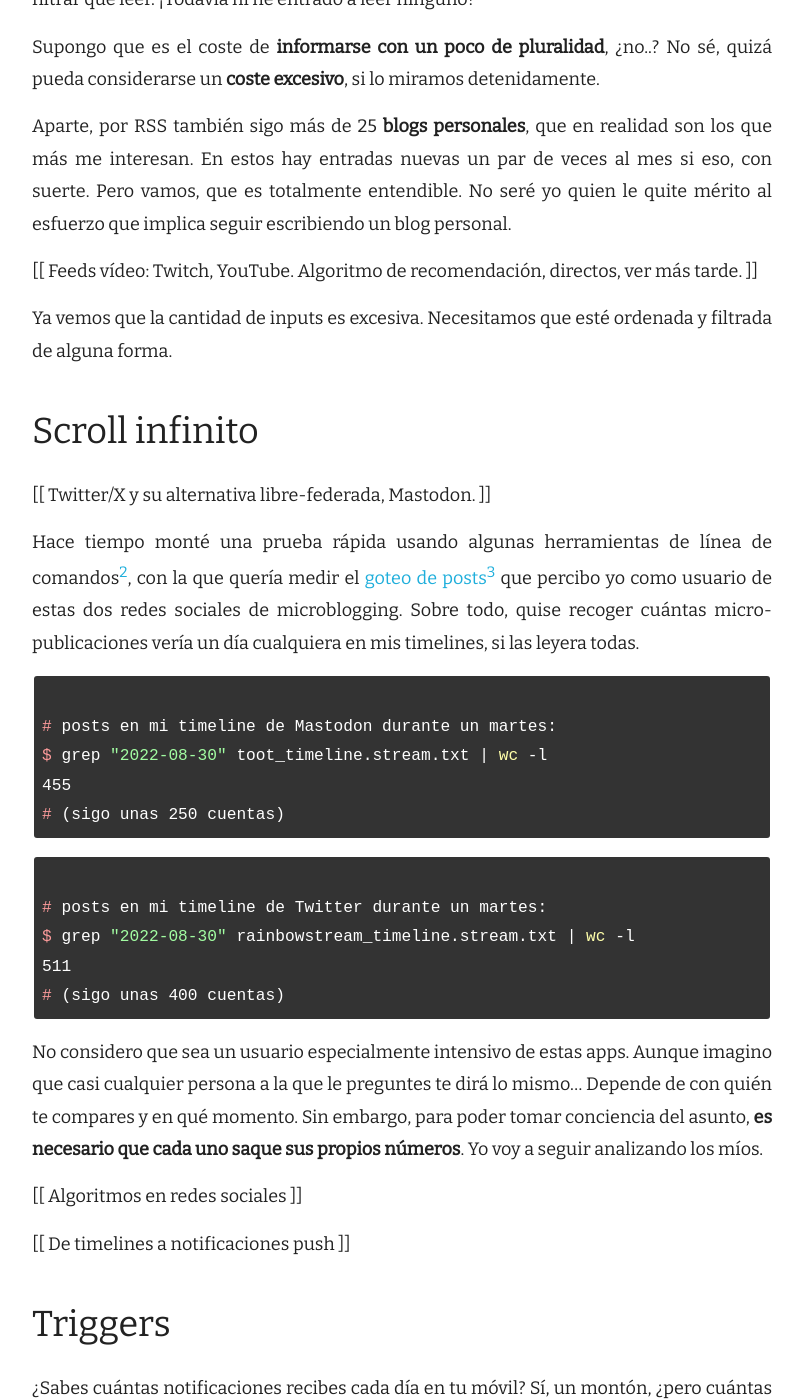
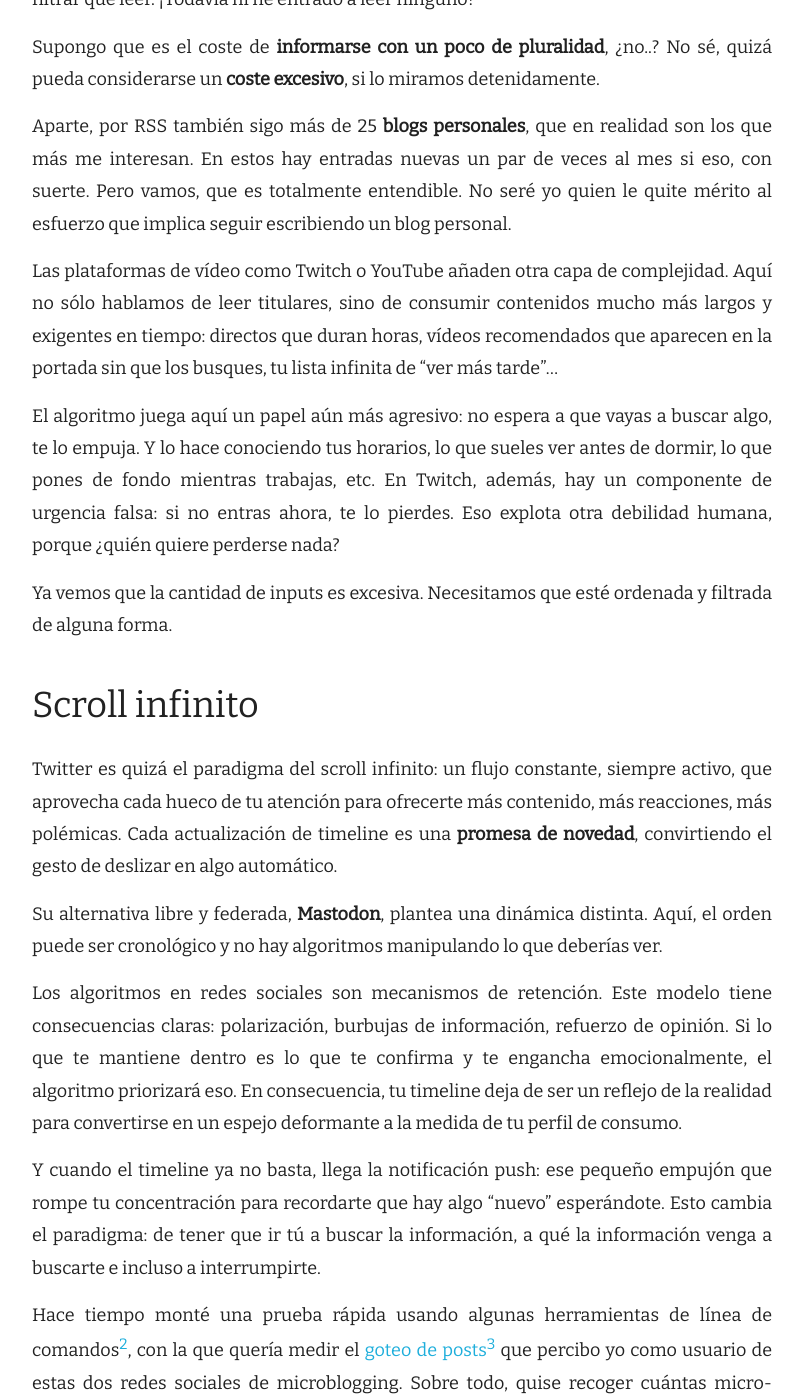
Before and after one commit to jartigag/blog, a Jekyll site: the page built from _posts/2025-08-30-demasiao-feed.md, in a window 1280 px wide and 1400 px high, scrolled down 2957 px. Shown: the whole window, without its empty margins (238-1041 px from the left). Built offline with Jekyll 4.4.1, drawn with Linux system fonts in a browser that asks for light colours; nearby versions of some CDN libraries; some of the changed text lies outside the part shown.

Commit message:
Update 2025-08-30-demasiao-feed.md

```diff
--- a/_posts/2025-08-30-demasiao-feed.md
+++ b/_posts/2025-08-30-demasiao-feed.md
@@ -93,14 +109,31 @@
 Pero vamos, que es totalmente entendible.
 No seré yo quien le quite mérito al esfuerzo que implica seguir escribiendo un blog personal.
 
-[[ Feeds vídeo: Twitch, YouTube. Algoritmo de recomendación, directos, ver más tarde. ]]
+Las plataformas de vídeo como Twitch o YouTube añaden otra capa de complejidad.
+Aquí no sólo hablamos de leer titulares, sino de consumir contenidos mucho más largos y exigentes en tiempo: directos que duran horas, vídeos recomendados que aparecen en la portada sin que los busques, tu lista infinita de "ver más tarde"...
+
+El algoritmo juega aquí un papel aún más agresivo: no espera a que vayas a buscar algo, te lo empuja.
+Y lo hace conociendo tus horarios, lo que sueles ver antes de dormir, lo que pones de fondo mientras trabajas, etc.
+En Twitch, además, hay un componente de urgencia falsa: si no entras ahora, te lo pierdes. Eso explota otra debilidad humana, porque ¿quién quiere perderse nada?
 
 Ya vemos que la cantidad de inputs es excesiva.
 Necesitamos que esté ordenada y filtrada de alguna forma.
 
 ## Scroll infinito
 
-[[ Twitter/X y su alternativa libre-federada, Mastodon. ]]
+Twitter es quizá el paradigma del scroll infinito: un flujo constante, siempre activo, que aprovecha cada hueco de tu atención para ofrecerte más contenido, más reacciones, más polémicas. Cada actualización de timeline es una **promesa de novedad**, convirtiendo el gesto de deslizar en algo automático.
+
+Su alternativa libre y federada, **Mastodon**, plantea una dinámica distinta.
+Aquí, el orden puede ser cronológico y no hay algoritmos manipulando lo que deberías ver.
+
+Los algoritmos en redes sociales son mecanismos de retención.
+Este modelo tiene consecuencias claras: polarización, burbujas de información, refuerzo de opinión.
+Si lo que te mantiene dentro es lo que te confirma y te engancha emocionalmente, el algoritmo priorizará eso.
+En consecuencia, tu timeline deja de ser un reflejo de la realidad para convertirse en un espejo deformante a la medida de tu perfil de consumo.
+
+Y cuando el timeline ya no basta, llega la notificación push:
+ese pequeño empujón que rompe tu concentración para recordarte que hay algo "nuevo" esperándote.
+Esto cambia el paradigma: de tener que ir tú a buscar la información, a qué la información venga a buscarte e incluso a interrumpirte.
 
 Hace tiempo monté una prueba rápida usando algunas herramientas de línea de comandos[^2], con la que quería medir el [goteo de posts](https://www.twitch.tv/videos/1576283289)[^3] que percibo yo como usuario de estas dos redes sociales de microblogging.
 Sobre todo, quise recoger cuántas micro-publicaciones vería un día cualquiera en mis timelines, si las leyera todas.
@@ -129,10 +162,6 @@
 Sin embargo, para poder tomar conciencia del asunto, **es necesario que cada uno saque sus propios números**.
 Yo voy a seguir analizando los míos.
 
-[[ Algoritmos en redes sociales ]]
-
-[[ De timelines a notificaciones push ]]
-
 ## Triggers
 
 ¿Sabes cuántas notificaciones recibes cada día en tu móvil?
@@ -151,27 +180,31 @@
 Esto es parte del trabajo, por supuesto.
 Aun así, es la parte que llega desde fuera e interrumpe tu tarea actual, **al menos durante el instante en el que valoras si lo que entra es más prioritario** que lo que estabas haciendo.
 
-<!-- {{ -->
+Ante esto, ¿cuál es la solución?
+¿Desactivar todas las notificaciones?
+Probablemente no.
+Hay avisos que sí cumplen una función positiva:
+recordarte una cita, avisarte de un mensaje importante, incluso sacarte momentáneamente de una espiral de pensamientos y devolverte al presente.
 
-[[ Ante esto, ¿suprimir cualquier aviso? ¿Interacción?
-
-Para eso son las notificaciones.
-A veces incluso se agradecen.
-Que te saquen de tu propio pensamiento.
-
-Concentración / Ensimismamiento.
-
-Pero tantos cambios de contexto... ]]
-
-<!-- }} -->
+El problema es la densidad de esos microgolpes de atención.
+Cada aviso es un pequeño cambio de contexto, y nuestro cerebro paga un peaje cada vez que salta de una tarea a otra.
+Cientos de cambios de contexto al día acaban drenando tu capacidad de concentración para cosas importantes.
 
 De primeras, una notificación cuesta muy poco leerla y normalmente también cuesta poco contestarla.
 Como ya sabrás por experiencia propia, el verdadero problema no viene por la notificación en sí, sino por el círculo vicioso que se forma cuando pones el móvil en tu mano, ya que estás abres nosequé otra app, empiezas a deslizar con tu dedo...
 Y, de repente, han pasado 10 minutos (o según cómo te pille, diez son sólo los primeros) en los que no recuerdas qué ha pasado,
 pero [algo te ha mantenido pegado a la pantalla](/sal-de-la-maquina#3-origen-y-consecuencias-de-la-epidemia).
 
-[[ [My Addictometer](https://nanhekadam.github.io/home/myaddictometer/myaddictometer.html) ]]
+Si quieres ponerle números a tu caso, la app [My Addictometer](https://nanhekadam.github.io/home/myaddictometer/myaddictometer.html) te puede ser útil.
+El mero hecho de visualizar desbloqueos y minutos perdidos en gestos casi automáticos ya es una bofetada de realidad.
+Ya sabes lo que dicen: lo que no se mide no se puede mejorar.
 
 ### Backlog
 
-[[ Pestañas abiertas, marcadores. Newsletters. ]]
+A los ruidos constantes que ya hemos comentado se suma otro más sutil: el backlog autoimpuesto.
+Pestañas que dejas abiertas "para leer luego", marcadores que acumulas como si algún día fueras a repasarlos todos, newsletters que llegan cada mañana y que casi nunca abres.
+
+Esa pila virtual se convierte en otra fuente de ansiedad: no es información viva, pero en tu mente tiene el peso de una deuda.
+Cada enlace guardado es una microtarea pendiente y cada día que pasa menos sentido tiene revisarla.
+Al final, ni lo lees ni lo cierras: lo arrastras como una losa silenciosa.
+El cuento de Sísifo, de nunca acabar.
```
Also changed, not shown: other parts of _posts/2025-08-30-demasiao-feed.md (+24 -8 lines).
